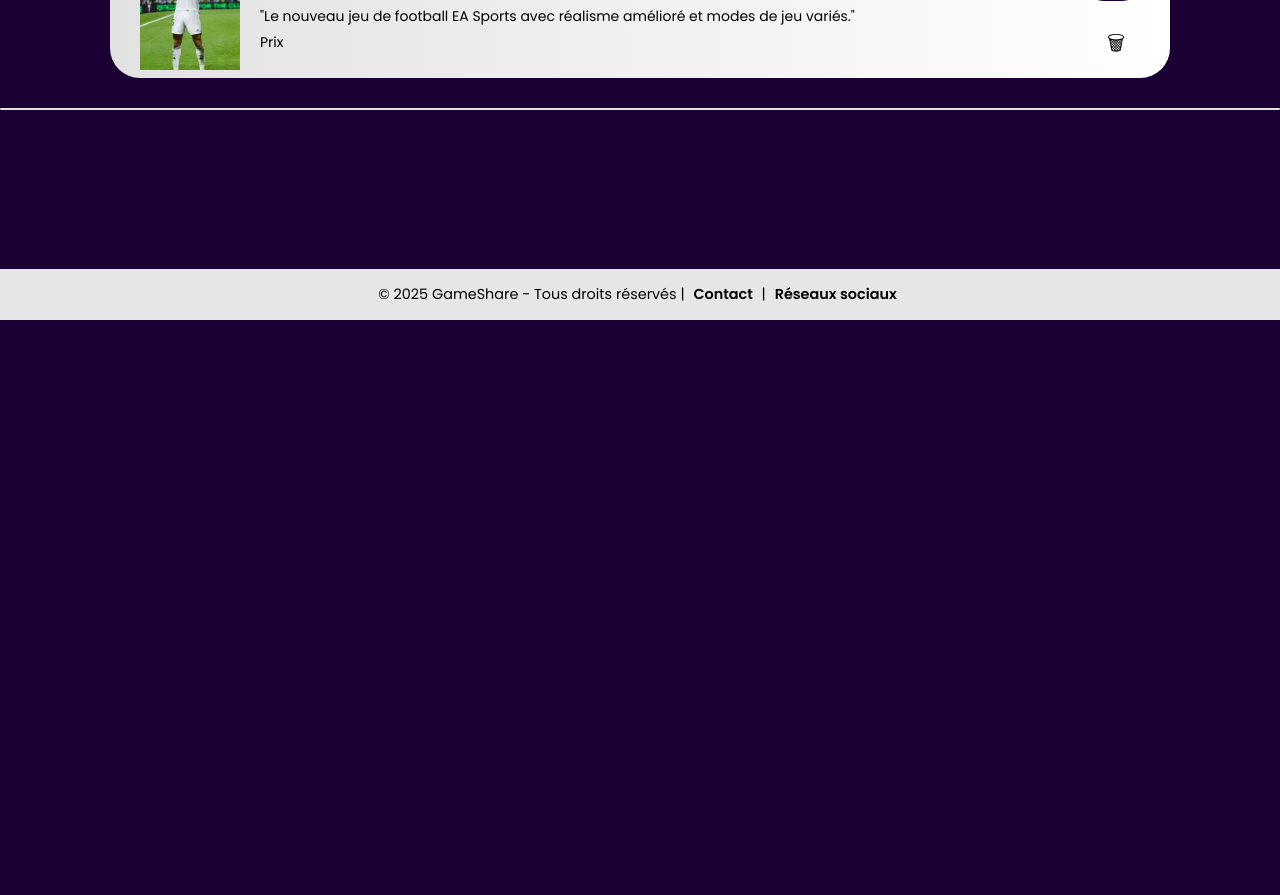
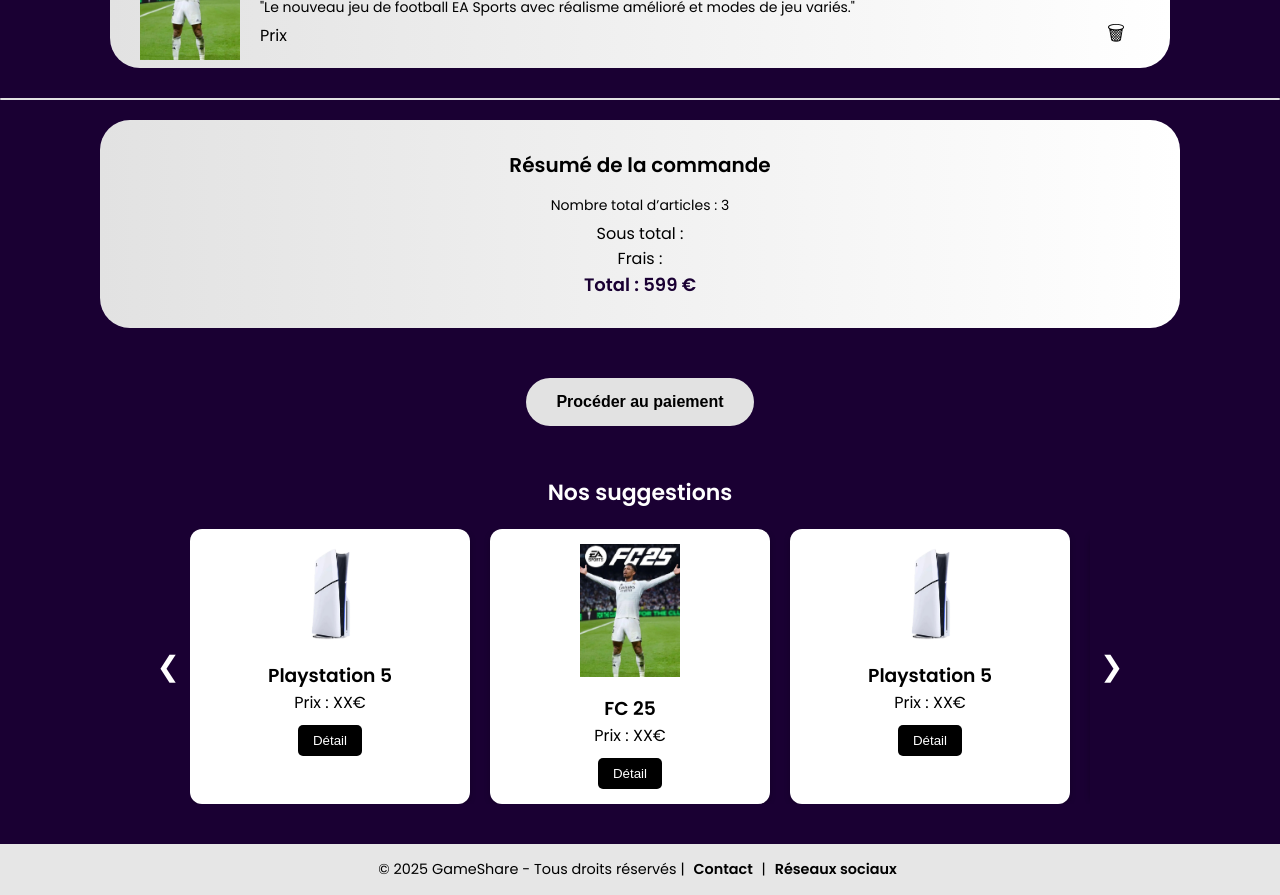
Before and after one commit to AlexisBail/GameShare, a plain HTML site: page pages/panier.html in a window 1280 px wide. Shown: the part 480-1375 px from the top of the page. Before the commit the page ends 800 px from the top, so only its background shows below. Drawn offline with Linux system fonts and the light colour scheme; a web font is replaced by a local one.

Commit message:
ajout resumer de la commande + bouton proceder au paiement + ajout de nos suggestion avec carrousel + modif du chemin pour les pages

```diff
--- a/assets/css/style.css
+++ b/assets/css/style.css
@@ -65,7 +65,7 @@
   margin-top: 30px;
 }
 
-.p_1
+.p_1,
 .p_2 {
   text-align: center;
   color: white;
@@ -310,7 +310,7 @@
   font-size: 18px;
 }
 
-.desc_panier, .price_panier {
+.desc_panier {
   margin: 5px 0;
   font-size: 14px;
 }
@@ -364,6 +364,107 @@
   margin: 20px 0;       /* espace autour */
 }
 
+.resume_panier {
+  display: block;          /* pas besoin de flex avec image */
+  text-align: center;   /*   texte centré */
+  height: auto;            /* hauteur auto (pas bloquée à 150px) */
+  margin-top: 20px;
+  margin-bottom: 50px;
+}
+
+.resume_panier h3 {
+  margin-bottom: 15px;
+  font-size: 20px;
+  font-weight: bold;
+}
+
+.resume_panier .price_panier {
+  font-size: 18px;
+  font-weight: bold;
+  color: #1A0033; /* même couleur que ton thème */
+}
+
+.paiement_container {
+  display: flex;
+  justify-content: center;   /* bouton centré */
+  margin: 20px 0 40px 0;     /* espace autour */
+}
+
+.btn_paiement {
+  background: #E2E2E2;       /* violet foncé (ton thème) */
+  color: #000000;
+  border: none;
+  padding: 15px 30px;
+  font-size: 16px;
+  font-weight: bold;
+  border-radius: 25px;
+  cursor: pointer;
+  transition: 0.3s ease;
+}
+
+.btn_paiement:hover {
+  background: #ffffff;       /* un violet plus clair au hover */
+}
+
+.suggestions {
+  margin: 40px auto;
+  text-align: center;
+}
+
+.suggestions h2 {
+  margin-bottom: 20px;
+  font-size: 22px;
+  color: #fff;
+}
+
+.carousel {
+  display: flex;
+  align-items: center;
+  justify-content: center;
+  position: relative;
+}
+
+.carousel__track {
+  display: flex;
+  gap: 20px;
+  overflow: hidden;   /* cache les produits qui débordent */
+  width: 900px;       /* largeur pour 3 cartes max */
+}
+
+.carousel__item {
+  flex: 0 0 280px;   /* chaque produit a une largeur fixe */
+  background: #fff;
+  border-radius: 12px;
+  padding: 15px;
+  box-shadow: 0 2px 6px rgba(0,0,0,0.2);
+  text-align: center;
+}
+
+.carousel__item img {
+  width: 100px;
+  margin-bottom: 10px;
+}
+
+.btn-detail {
+  background: #000;
+  color: #fff;
+  border: none;
+  padding: 8px 15px;
+  border-radius: 5px;
+  margin-top: 10px;
+  cursor: pointer;
+}
+
+.carousel__btn {
+  background: transparent;
+  border: none;
+  font-size: 28px;
+  color: #fff;
+  cursor: pointer;
+  padding: 10px;
+}
+
+
 /* Footer */
 .footer {
   background-color: #e6e6e6;   /* même gris que la navbar */
--- /dev/null
+++ b/assets/js/script.js
@@ -0,0 +1,40 @@
+const track = document.querySelector('.carousel__track');
+const items = Array.from(track.children);
+const prevBtn = document.querySelector('.prev');
+const nextBtn = document.querySelector('.next');
+
+const itemWidth = items[0].getBoundingClientRect().width + 20; // largeur + marge
+
+// Clone tous les items et les ajoute à la suite
+track.innerHTML += track.innerHTML;
+
+let index = 0;
+
+function updateCarousel() {
+  track.scrollTo({
+    left: index * itemWidth,
+    behavior: 'smooth'
+  });
+}
+
+nextBtn.addEventListener('click', () => {
+  index++;
+  updateCarousel();
+  if (index >= items.length) {
+    // réinitialiser après animation
+    setTimeout(() => {
+      track.scrollTo({ left: 0, behavior: 'auto' });
+      index = 0;
+    }, 300); // délai ≈ durée scroll-behavior
+  }
+});
+
+prevBtn.addEventListener('click', () => {
+  index--;
+  if (index < 0) {
+    // aller tout à la fin instantanément
+    track.scrollTo({ left: items.length * itemWidth, behavior: 'auto' });
+    index = items.length - 1;
+  }
+  updateCarousel();
+});
--- a/pages/panier.html
+++ b/pages/panier.html
@@ -15,11 +15,11 @@
             <span>GameShare</span>
         </div><br>
         <nav class="menu">
-            <a href="#">Accueil</a>
+            <a href="../index.html">Accueil</a>
             |
-            <a href="#">Catalogue</a>
+            <a href="catalogue.html">Catalogue</a>
             |
-            <a href="#">Panier</a>
+            <a href="panier.html">Panier</a>
         </nav>
     </header>
 <main>
@@ -85,9 +85,77 @@
   </div>
 </div>
 
-
 <hr class="separator">
 
+    <div class="card_produit_panier resume_panier">
+        <div class="card_content_panier">
+            <h3>Résumé de la commande</h3>
+                <p class="desc_panier">Nombre total d’articles : 3</p>
+                <P>Sous total :</P>
+                <p>Frais :</p>
+                <p class="price_panier">Total : 599 €</p>
+        </div>
+    </div>
+
+    <div class="paiement_container">
+        <button class="btn_paiement">Procéder au paiement</button>
+    </div>
+
+<!-- Section Nos suggestions -->
+    <div class="suggestions">
+            <h2>Nos suggestions</h2>
+
+    <div class="carousel">
+        <button class="carousel__btn prev">&#10094;</button>
+
+    <div class="carousel__track">
+        <div class="carousel__item">
+            <img src="../assets/img/ps5.webp" alt="Produit 1">
+            <h3>Playstation 5</h3>
+            <p>Prix : XX€</p>
+            <button class="btn-detail">Détail</button>
+        </div>
+
+        <div class="carousel__item">
+            <img src="../assets/img/fc25.webp" alt="Produit 2">
+            <h3>FC 25</h3>
+            <p>Prix : XX€</p>
+            <button class="btn-detail">Détail</button>
+        </div>
+
+        <div class="carousel__item">
+            <img src="../assets/img/ps5.webp" alt="Produit 3">
+            <h3>Playstation 5</h3>
+            <p>Prix : XX€</p>
+            <button class="btn-detail">Détail</button>
+        </div>
+
+        <div class="carousel__item">
+            <img src="../assets/img/ps5.webp" alt="Produit 1">
+            <h3>Playstation 5</h3>
+            <p>Prix : XX€</p>
+            <button class="btn-detail">Détail</button>
+        </div>
+
+        <div class="carousel__item">
+            <img src="../assets/img/ps5.webp" alt="Produit 1">
+            <h3>Playstation 5</h3>
+            <p>Prix : XX€</p>
+            <button class="btn-detail">Détail</button>
+        </div>
+
+        <div class="carousel__item">
+            <img src="../assets/img/ps5.webp" alt="Produit 1">
+            <h3>Playstation 5</h3>
+            <p>Prix : XX€</p>
+            <button class="btn-detail">Détail</button>
+        </div>
+      <!-- ajout de produit  -->
+    </div>
+
+            <button class="carousel__btn next">&#10095;</button>
+        </div>
+    </div>
 
 
 </main>
@@ -103,6 +171,6 @@
         <a href="#">Réseaux sociaux</a>
     </p>
 </footer>
-
+    <script src="../assets/js/script.js"></script>
 </body>
 </html>
```
Also changed, not shown: index.html (+4 -4 lines), pages/catalogue.html (+3 -3 lines). Lines whose indentation alone changed are shown as unchanged.
